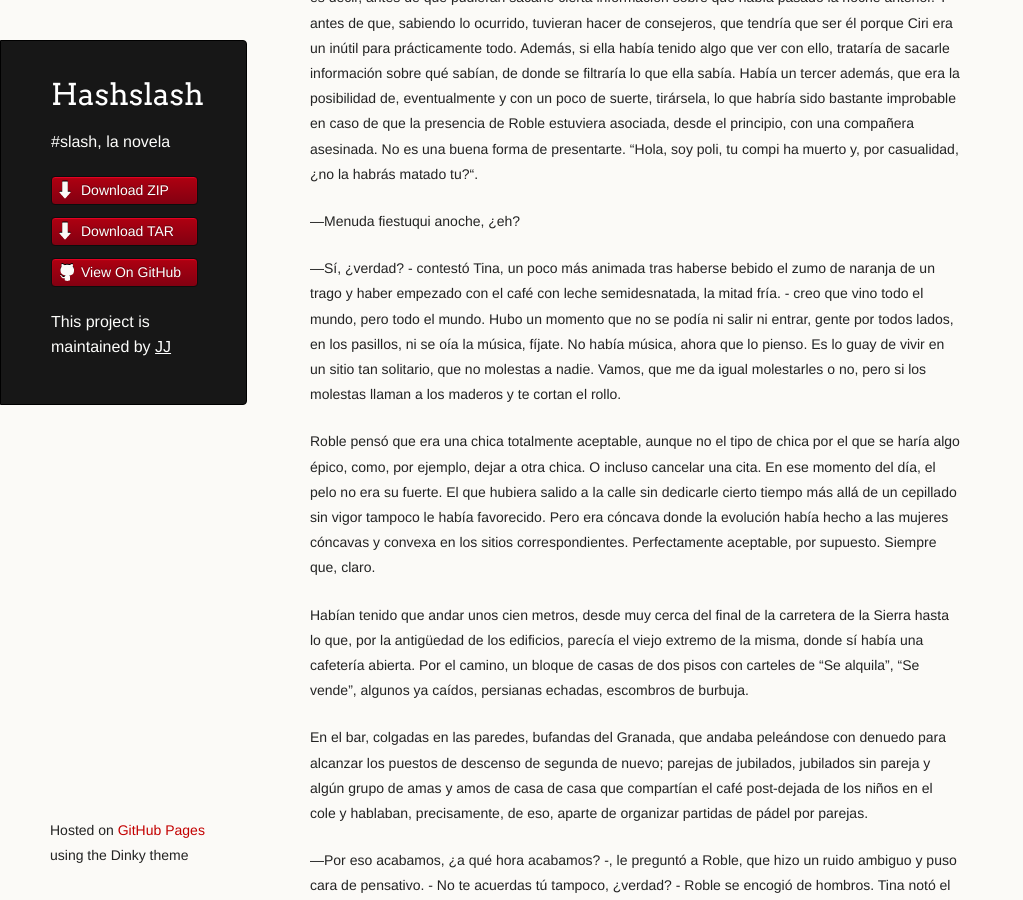
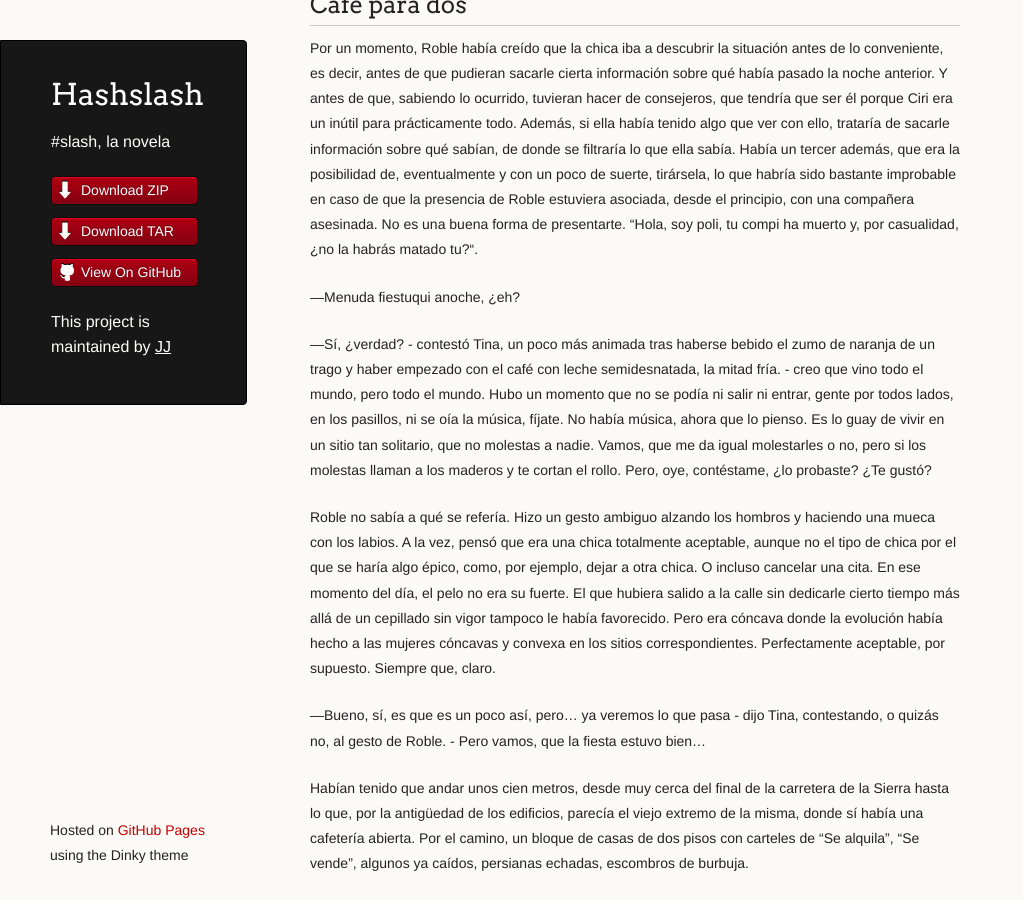
Before and after one commit to JJ/HashSlash, a Jekyll site: the page built from texto/HashSlash.md, in a window 1280 px wide and 900 px high, scrolled down 6919 px. Shown: the whole window, without its empty margins (0-1023 px from the left). Built offline with Jekyll 4.4.1, drawn with Linux system fonts in a browser that asks for light colours; some of the changed text lies outside the part shown.

Commit message:
Sync texto/HashSlash.md from master to gh-pages

```diff
--- a/texto/HashSlash.md
+++ b/texto/HashSlash.md
@@ -148,7 +148,8 @@ novio. Menudo apollardao.
 buscándolo en el móvil.
 
 —Tontolaba, agilipoyao de la vida, persona que lleva ya dos años
-trabajando en Granada y no sabe lo que significa la palabra “apollardao“ -, dijo Ciriaco. - Además, se llama Kevin, ¿qué
+trabajando en Granada y no sabe lo que significa la palabra
+“apollardao“ -, dijo Ciriaco. - Además, se llama Kevin, ¿qué clase de
 nombre es ese, cojones? Nombre de apollardao.
 
 Roble miró en la
@@ -178,7 +179,10 @@ altura o un poco más bajo.
 —Y eso lo sabes porque...
 
 —Coño, Robles, porque me he visto el NCIS y el CSI y toda serie
-maderera que echen por la tele o que se pueda bajar uno. ¿Tú te crees que me ha tocado ver muchos fiambres? ¿O que me lo enseñaron en la academia? En mi época, todavía te enseñaban a dar hostias a dos manos. Y los muertos, con los
+maderera que echen por la tele o te compres en el Cortinglés o que se
+pueda bajar uno subtitulada para entenderla. ¿Tú te crees que me ha
+tocado ver muchos fiambres?
+¿O que me lo enseñaron en la academia? En mi época, todavía te enseñaban a dar hostias a dos manos. Y los muertos, con los
 dedos de esta mano se pueden contar -, mostró su mano izquierda, en la
 que le faltaba un dedo. - Y todas eran mujeres y los asesinos eran
 siempre sus parejas, que, a veces, estaban justo al lado, con
@@ -243,13 +247,16 @@ tomado una manía especial al ojo derecho,  así que lo mantenía cerrado
 y, en ocasiones, tapado con la mano derecha para mayor seguridad.
 
 Habría querido seguir en la cama. Pero había llegado un momento en que la resistencia a levantarse no había
-podido con la necesidad de ingerir  una dosis de ibuprofeno. No la
+podido con la necesidad de ingerir una dosis de ibuprofeno. Que era
+prácticamente lo único que no tenía, en cuestión de química sintética,
+en su habitación, pero justamente lo que necesitaba a esa hora.
+No la
 había encontrado en la cocina. Quizás su compañera Demelza tuviera. O
 si no, quien quiera que anduviera por la casa, que llevaba oyendo el
 chirrido de los muebles del salón durante un rato. Efectivamente, allí
 había dos personas.
 
-Uno sí podía haber estado en la fiesta el día anterior. Incluso lo
+Uno de ellos sí podría haber estado en la fiesta de lanzamiento del día anterior. Incluso lo
 recordaba, junto con unas trescientas caras y unos cuantos culitos preciosos. Tenía el pelo
 castaño rizado y peinado de forma que huyera de los laterales de la
 cabeza. Llevaba una
@@ -369,9 +376,12 @@ semidesnatada, la mitad fría. - creo que vino todo el mundo, pero todo
 el mundo. Hubo un momento que no se podía ni salir ni entrar, gente
 por todos lados, en los pasillos, ni se oía la música, fíjate. No
 había música, ahora que lo pienso. Es lo guay de vivir en un sitio tan
-solitario, que no molestas a nadie. Vamos, que me da igual molestarles o no, pero si los molestas llaman a los maderos y te cortan el rollo.
-
-Roble pensó que era una chica totalmente aceptable, aunque no el tipo de
+solitario, que no molestas a nadie. Vamos, que me da igual molestarles
+o no, pero si los molestas llaman a los maderos y te cortan el rollo.
+Pero, oye, contéstame, ¿lo probaste? ¿Te gustó?
+
+Roble no sabía a qué se refería. Hizo un gesto ambiguo alzando los
+hombros y haciendo una mueca con los labios. A la vez, pensó que era una chica totalmente aceptable, aunque no el tipo de
 chica por el que se haría algo épico, como, por ejemplo, dejar a otra
 chica. O incluso cancelar una cita. En ese momento del día, el pelo no era su fuerte. El que
 hubiera salido a la calle sin dedicarle cierto tiempo más allá de un
@@ -379,6 +389,10 @@ cepillado sin vigor tampoco le había favorecido. Pero era cóncava
 donde la evolución había hecho a las mujeres cóncavas y convexa en los
 sitios correspondientes. Perfectamente aceptable, por
 supuesto. Siempre que, claro.
+
+—Bueno, sí, es que es un poco así, pero... ya veremos lo que pasa -
+dijo Tina, contestando, o quizás no, al gesto de Roble. - Pero vamos,
+que la fiesta estuvo bien...
 
 Habían tenido que andar unos cien metros, desde muy cerca del final de la carretera de
 la Sierra hasta lo que, por la antigüedad de los edificios, parecía el viejo extremo de la misma, donde sí había una
```
Also changed, not shown: other parts of texto/HashSlash.md (+1 -1 lines).
